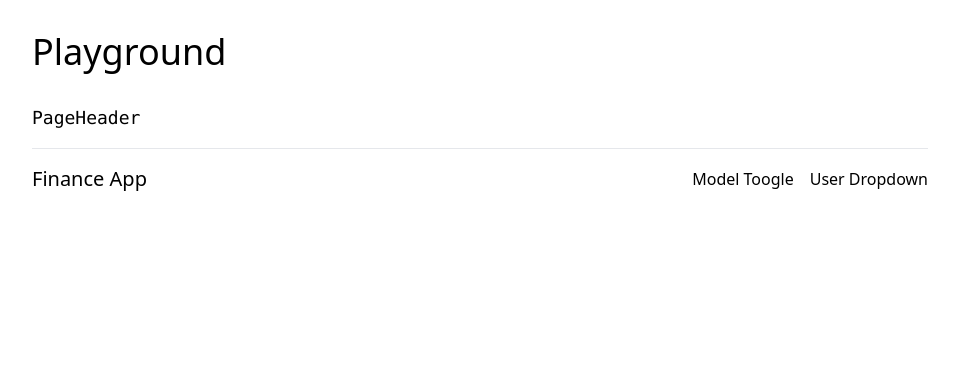
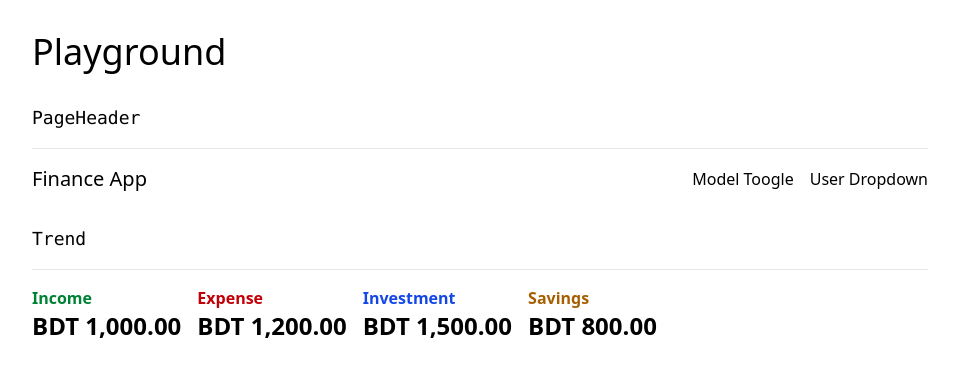
Before and after one commit to PranoySarker/finance-app-next, a Next.js app: page /playground in a window 1280 px wide. Shown: the top 376 px of the page, without its empty margins (160-1118 px from the left). Built offline with nearby package versions, Linux system fonts and the light colour scheme.

Commit message:
create the financial trend component
here two functions created one is for values increase or decrease in percentage and another is for formatting the currency.

```diff
--- /dev/null
+++ b/app/components/Trend.js
@@ -0,0 +1,33 @@
+import React from "react";
+
+const Trend = ({ type, amount, prevAmount }) => {
+  const colorClasses = {
+    Income: "text-green-700 dark:text-green-300",
+    Expense: "text-red-700 dark:text-red-300",
+    Investment: "text-blue-700 dark:text-blue-300",
+    Savings: "text-yellow-700 dark:text-yellow-300",
+  };
+
+  const calcPercentageChange = (amount, prevAmount) => {
+    if (prevAmount === 0) return 0; // Avoid division by zero
+    return ((amount - prevAmount) / prevAmount) * 100;
+  };
+
+  const formatCurrency = (amount) => {
+    return new Intl.NumberFormat("en-US", {
+      style: "currency",
+      currency: "BDT",
+    }).format(amount);
+  };
+
+  return (
+    <div>
+      <div className={`font-semibold ${colorClasses[type]}`}>{type}</div>
+      <div className="text-2xl font-semibold text-black dark:text-white mb-2">
+        {amount ? formatCurrency(amount) : formatCurrency(0)}
+      </div>
+    </div>
+  );
+};
+
+export default Trend;
--- a/app/dashboard/layout.js
+++ b/app/dashboard/layout.js
@@ -3,7 +3,7 @@ import PageHeader from "../components/PageHeader";
 export default function layout({ children }) {
   return (
     <>
-      <PageHeader className="mt-8" />
+      <PageHeader className="my-8" />
       <main className="space-y-8">{children}</main>
       <footer>Footer</footer>
     </>
--- a/app/playground/page.js
+++ b/app/playground/page.js
@@ -1,4 +1,5 @@
 import PageHeader from "../components/PageHeader";
+import Trend from "../components/Trend";
 
 const page = () => {
   return (
@@ -12,6 +13,16 @@ const page = () => {
           <PageHeader />
         </div>
       </div>
+      <div>
+        <h2 className="mb-4 text-lg font-mono">Trend</h2>
+        <hr className="mb-4 border-gray-200 dark:border-gray-800" />
+        <div className="flex space-x-4">
+          <Trend type="Income" amount={1000} />
+          <Trend type="Expense" amount={1200} />
+          <Trend type="Investment" amount={1500} />
+          <Trend type="Savings" amount={800} />
+        </div>
+      </div>
     </main>
   );
 };
```
